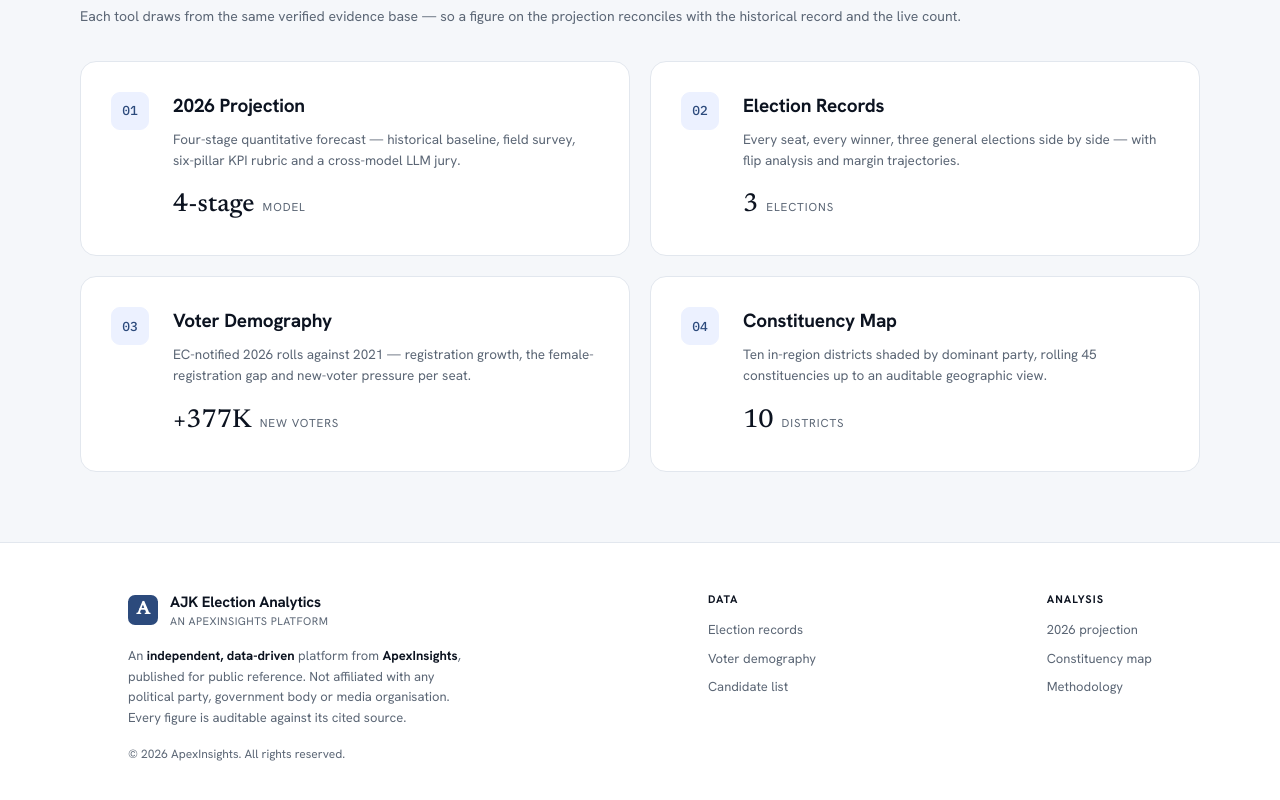
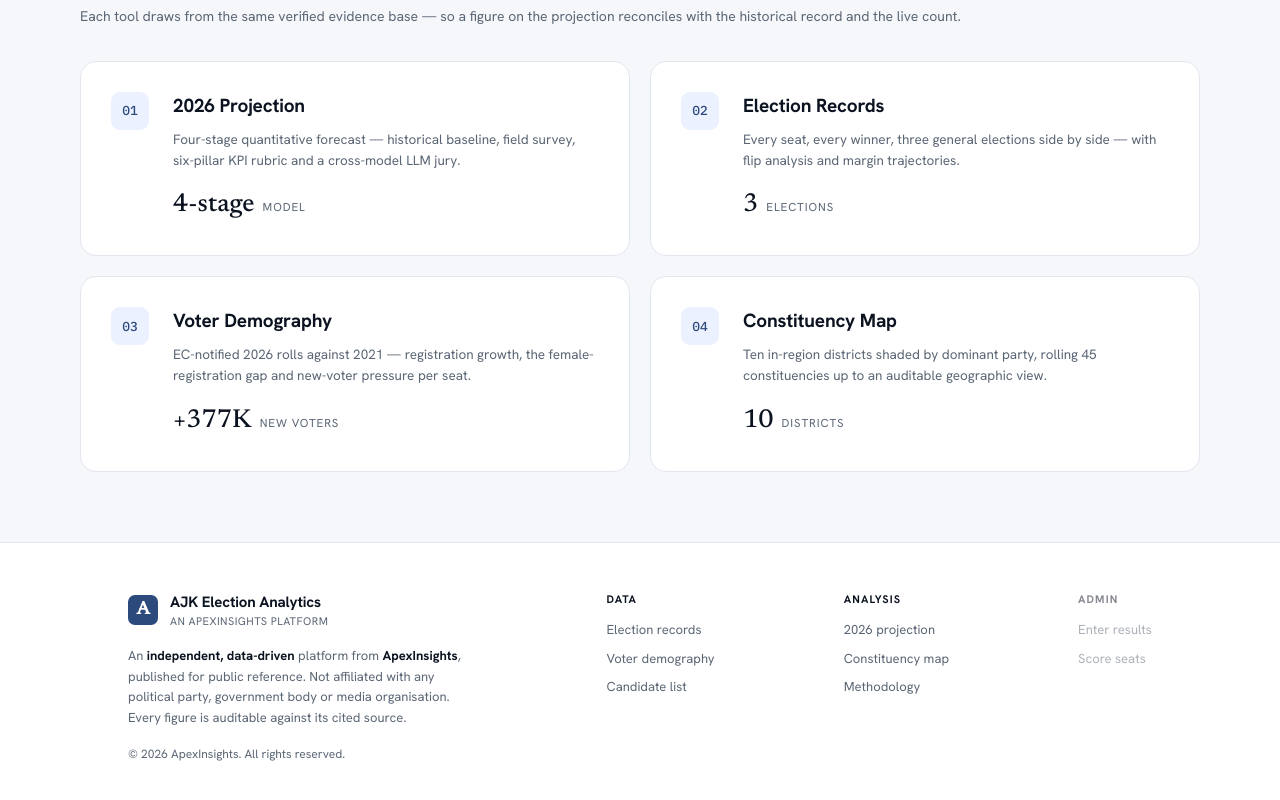
Before and after one commit to b667tzmt4f-collab/ajk-election-2026, a Next.js app: page / in a window 1280 px wide. Shown: the part 1686-2486 px from the top of the page. Built offline with nearby package versions, Linux system fonts and the light colour scheme; no server answers; the database is empty.

Commit message:
Restore admin footer links (Enter Results, Score Seats)

```diff
--- a/src/pages/index.tsx
+++ b/src/pages/index.tsx
@@ -460,6 +460,11 @@ export default function Home() {
             <a href="/map">Constituency map</a>
             <a href="/methodology">Methodology</a>
           </div>
+          <div className="a-foot-col">
+            <div className="a-foot-h" style={{ opacity:0.5 }}>Admin</div>
+            <a href="/enter" style={{ opacity:0.5 }}>Enter results</a>
+            <a href="/score" style={{ opacity:0.5 }}>Score seats</a>
+          </div>
         </div>
       </footer>
 
```
